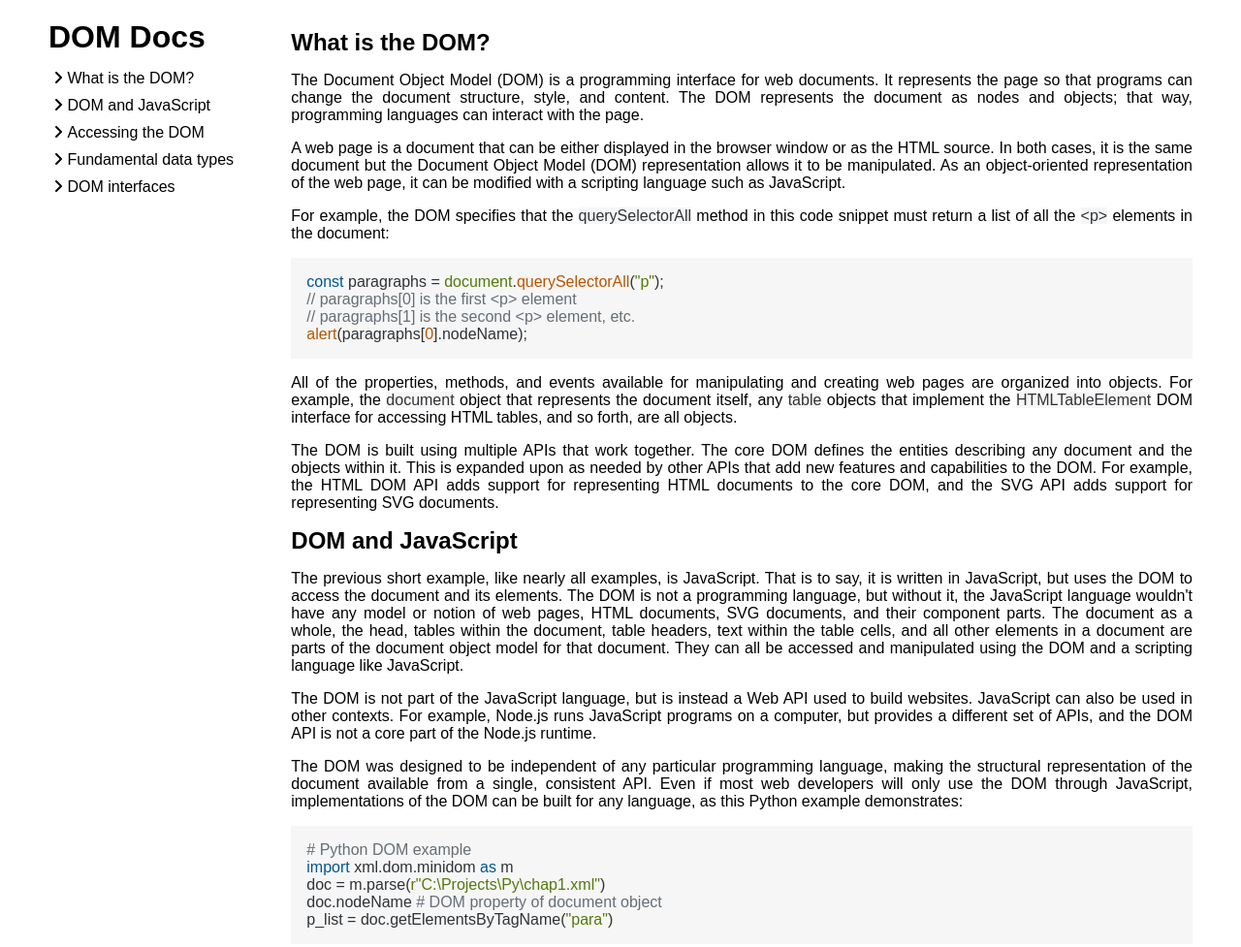
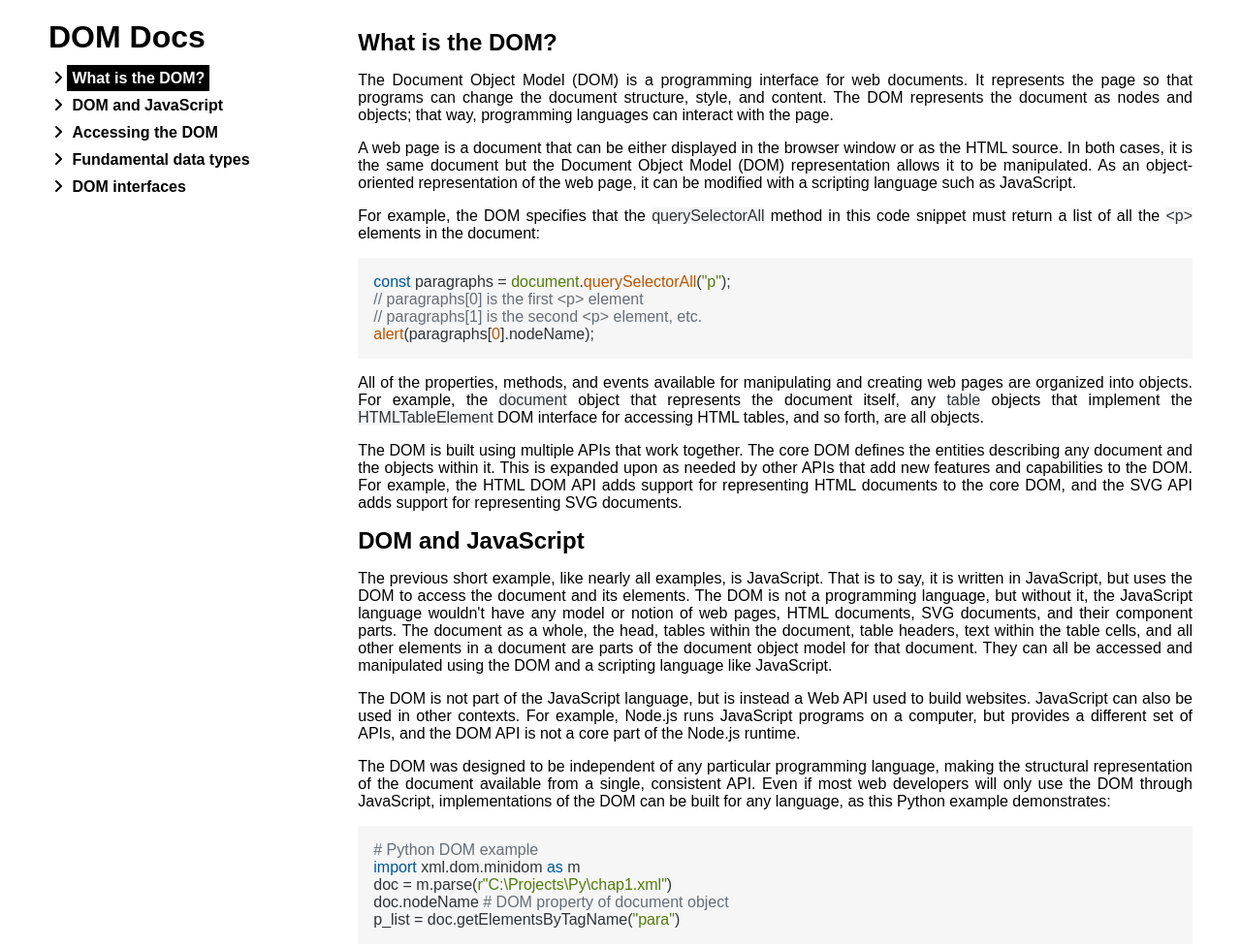
Before and after one commit to pianistoff/fcc-technical-documentation-page, a plain HTML site: page index.html in a window 1280 px wide. Shown: the top 977 px of the page at 97% size. Drawn offline with Linux system fonts and the light colour scheme.

Commit message:
Make scrollSpy

```diff
--- a/index.html
+++ b/index.html
@@ -5,10 +5,16 @@
         <meta http-equiv="X-UA-Compatible" content="IE=edge" />
         <meta name="viewport" content="width=device-width, initial-scale=1.0" />
         <title>DOM Documentation</title>
-        <link rel="shortcut icon" type="image/x-icon" href="favicon.ico">
+        <link rel="shortcut icon" type="image/x-icon" href="favicon.ico" />
         <link rel="stylesheet" href="./style.css" />
-        <link rel="stylesheet" href="./libs/highlight/styles/stackoverflow-light.min.css">
-        <script src="https://kit.fontawesome.com/6a3e31c601.js" crossorigin="anonymous"></script>
+        <link
+            rel="stylesheet"
+            href="./libs/highlight/styles/stackoverflow-light.min.css"
+        />
+        <script
+            src="https://kit.fontawesome.com/6a3e31c601.js"
+            crossorigin="anonymous"
+        ></script>
     </head>
     <body>
         <nav id="navbar">
@@ -16,7 +22,7 @@
             <div class="links-container">
                 <ul>
                     <li>
-                        <a href="#What_is_the_DOM?" class="nav-link"
+                        <a href="#What_is_the_DOM?" class="nav-link active"
                             >What is the DOM?</a
                         >
                     </li>
@@ -382,7 +388,10 @@ table.summary = "note: increased border";</code></pre>
             </section>
         </main>
         <script src="./libs/highlight/highlight.min.js"></script>
-        <script>hljs.highlightAll();</script>
+        <script>
+            hljs.highlightAll();
+        </script>
+        <script src="./script.js"></script>
         <!--
         <script src="https://cdn.freecodecamp.org/testable-projects-fcc/v1/bundle.js"></script>
         -->
--- /dev/null
+++ b/script.js
@@ -0,0 +1,20 @@
+let section = document.querySelectorAll("section");
+let navLinks = document.querySelectorAll(".nav-link");
+
+window.onscroll = () => {
+    section.forEach((sec) => {
+        let top = window.scrollY;
+        let offset = sec.offsetTop - 150;
+        let height = sec.offsetHeight;
+        let id = sec.getAttribute("id");
+
+        if (top >= offset && top < offset + height) {
+            navLinks.forEach((links) => {
+                links.classList.remove("active");
+                document
+                    .querySelector("nav a[href*=" + CSS.escape(id) + "]")
+                    .classList.add("active");
+            });
+        }
+    });
+};
--- a/style.css
+++ b/style.css
@@ -128,7 +128,7 @@ section ul {
         left: 40px;
     }
     main {
-        margin-left: 250.3px;
+        margin-left: 319.28px;
     }
     nav li {
         border-bottom: none;
@@ -150,4 +150,13 @@ section ul {
     .main-title {
         text-align: left;
     }
+    .nav-link {
+        padding: 5px;
+        font-weight: bold;
+    }
+    .nav-link.active,
+    .nav-link:hover {
+        background-color: black;
+        color: white;
+    }
 }
```
